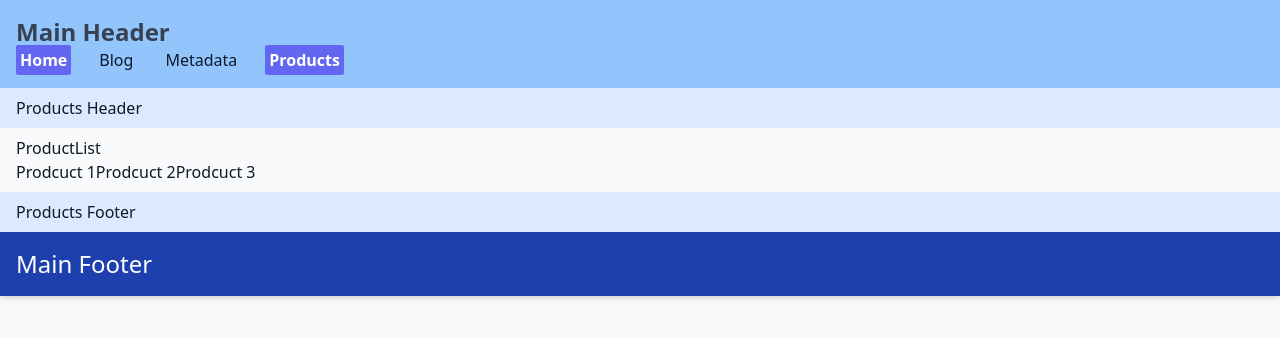
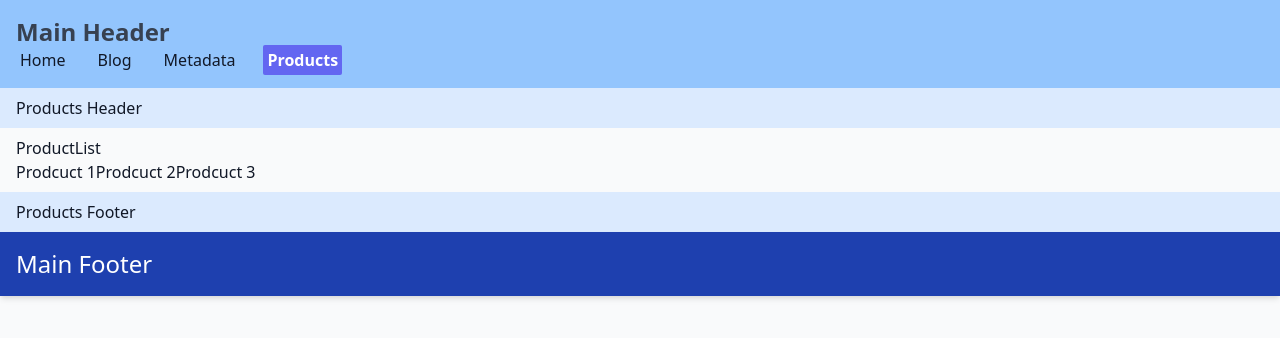
Before and after one commit to Zagaz/codevolution-next-js, a Next.js app: page /products in a window 1280 px wide. Shown: the top 338 px of the page. Built offline with nearby package versions, Linux system fonts and the light colour scheme.

Commit message:
fix - Home active

```diff
--- a/src/app/components/menu.tsx
+++ b/src/app/components/menu.tsx
@@ -18,9 +18,8 @@ export default function Menu() {
     <ul className="main-menu flex flex-wrap gap-x-6 items-center">
       {navLinks.map((link, index) => {
 
-        const isActive = pathname === link.href ||
-        pathname.startsWith(link.href) &&
-        pathname !== ""
+   const isActive =
+  link.href === "/" ? pathname === "/" : pathname.startsWith(link.href);
 
         return (
           <li key={index}>
```
